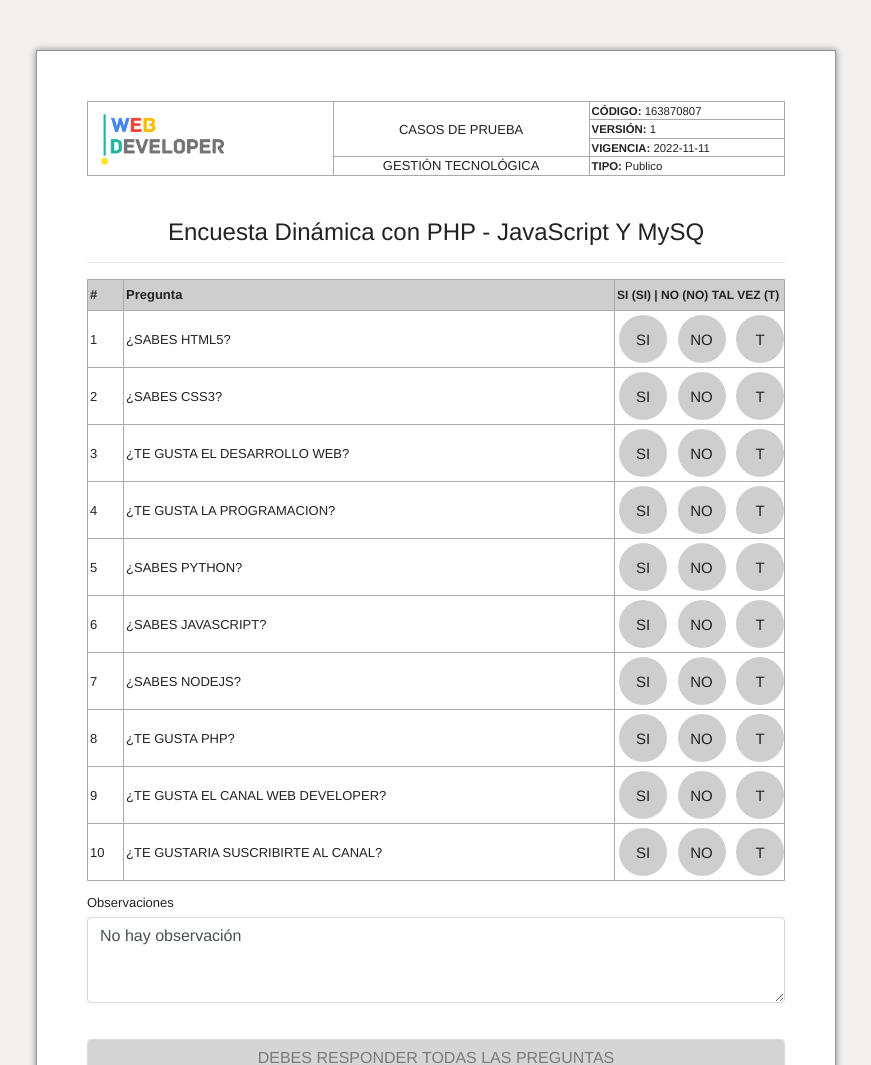
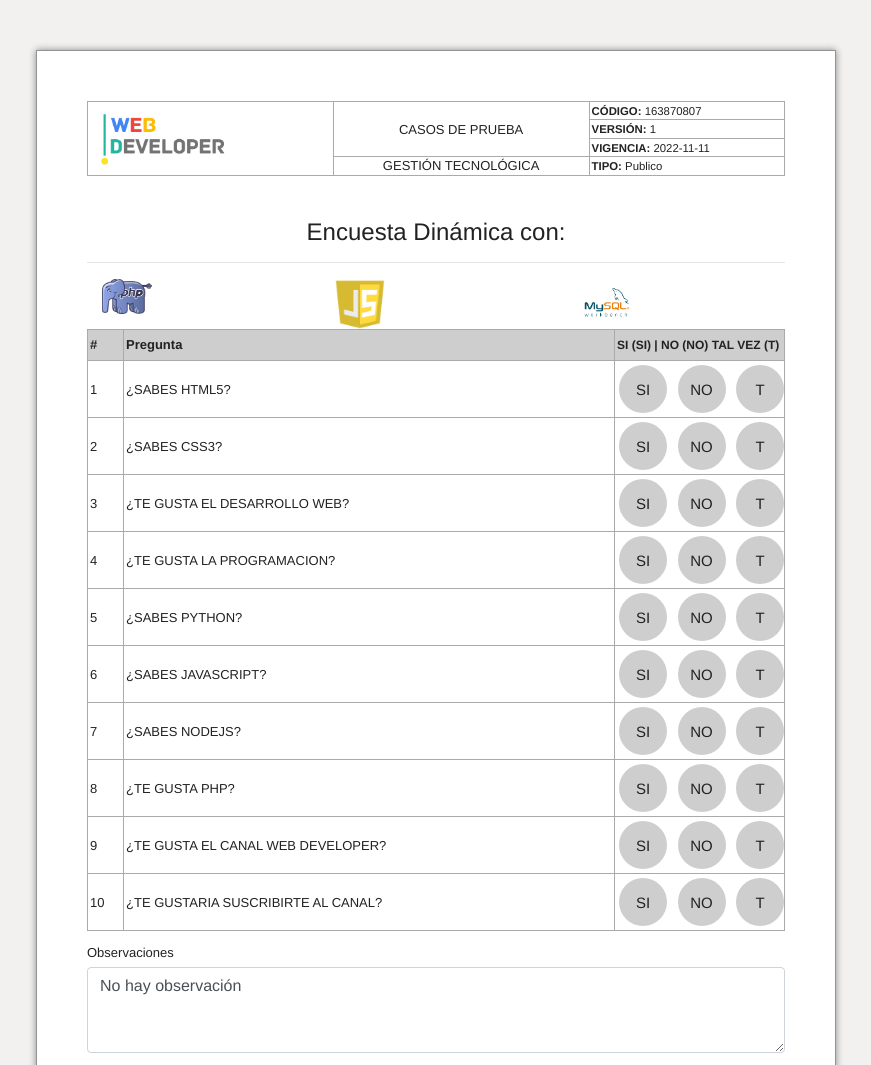
Before and after one commit to urian121/formulario-de-encuesta-con-PHP-JavaScript-y-MySQL, a PHP site: page / in a window 1280 px wide. Shown: the top 1065 px of the page, without its empty margins (204-1075 px from the left). Run offline with PHP 8.4, Linux system fonts and the light colour scheme; data comes from the database, SQL or seed files in the repository.

Commit message:
Proyecto terminado y funcional

```diff
--- a/assets/css/encuesta.css
+++ b/assets/css/encuesta.css
@@ -152,3 +152,9 @@ th {
     justify-content: end;
     margin-bottom: 30px;
 }
+#withImg{
+    display: flex;
+    justify-content: space-around;
+    height: auto;
+    max-width: 50px !important;
+}
--- a/assets/js/encuesta.js
+++ b/assets/js/encuesta.js
@@ -63,7 +63,7 @@ function accionBtn(sustraerEntero=0){
      }
 }
 
-function saveEncuesta() {
+function savedEncuesta() {
     let formFormatoGS = $('#formFormatoGS').serialize();
     let spanCodigo = document.querySelector('#codigo').textContent;
     let codigo = Number(spanCodigo);
--- a/index.php
+++ b/index.php
@@ -52,8 +52,24 @@
         <p id="totalPreguntasBD" data-totalPreg="<?php echo mysqli_num_rows($query); ?>"></p>
 
         <br><br>
-        <h4 class="text-center">Encuesta Dinámica con PHP - JavaScript Y MySQ <hr></h1>
-        <form id="formFormatoGS" onsubmit="saveEncuesta();return(false);">
+        <h4 class="text-center">Encuesta Dinámica con: <hr></h1>
+
+        <div class="container">
+            <div class="row">
+                <div class="col-sm">
+                    <img src="assets/imgs/php.png" class="img-fluid" id="withImg" alt="php">
+                </div>
+                <div class="col-sm">
+                    <img src="assets/imgs/javascript.png" class="img-fluid" id="withImg" alt="javascript">
+                </div>
+                <div class="col-sm">
+                <img src="assets/imgs/mysql_workbench.png" class="img-fluid" id="withImg" style='max-width: 80px !important;' alt="MySQL">
+                </div>
+            </div>
+        </div>
+
+
+    <form id="formFormatoGS" onsubmit="savedEncuesta();return(false);">
         <table class="space padding-sm">
             <thead>
                 <tr id="cabecera">
@@ -90,7 +106,7 @@
                 <textarea name="observacion" class="form-control" rows="3">No hay observación</textarea>
                 </div>
             <button type="submit" class="btn btn-primary" id="btnSend">DEBES RESPONDER TODAS LAS PREGUNTAS</button>
-        </form>
+    </form>
 
 
         <div class="progress">
```
Also changed, not shown: saved_encuesta.php (+5 -2 lines), assets/imgs/javascript.png (added), assets/imgs/mysql_workbench.png (added), assets/imgs/php.png (added).
